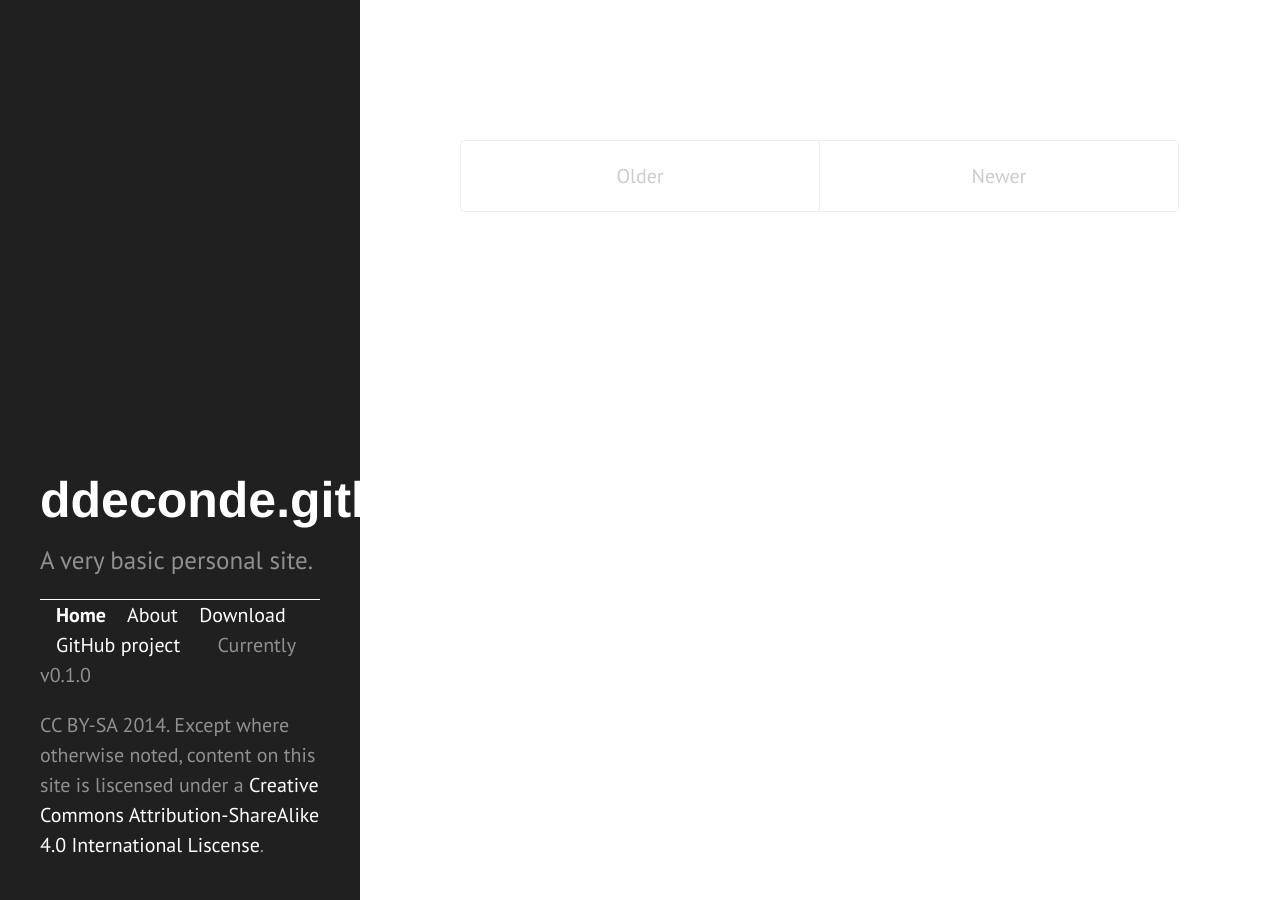
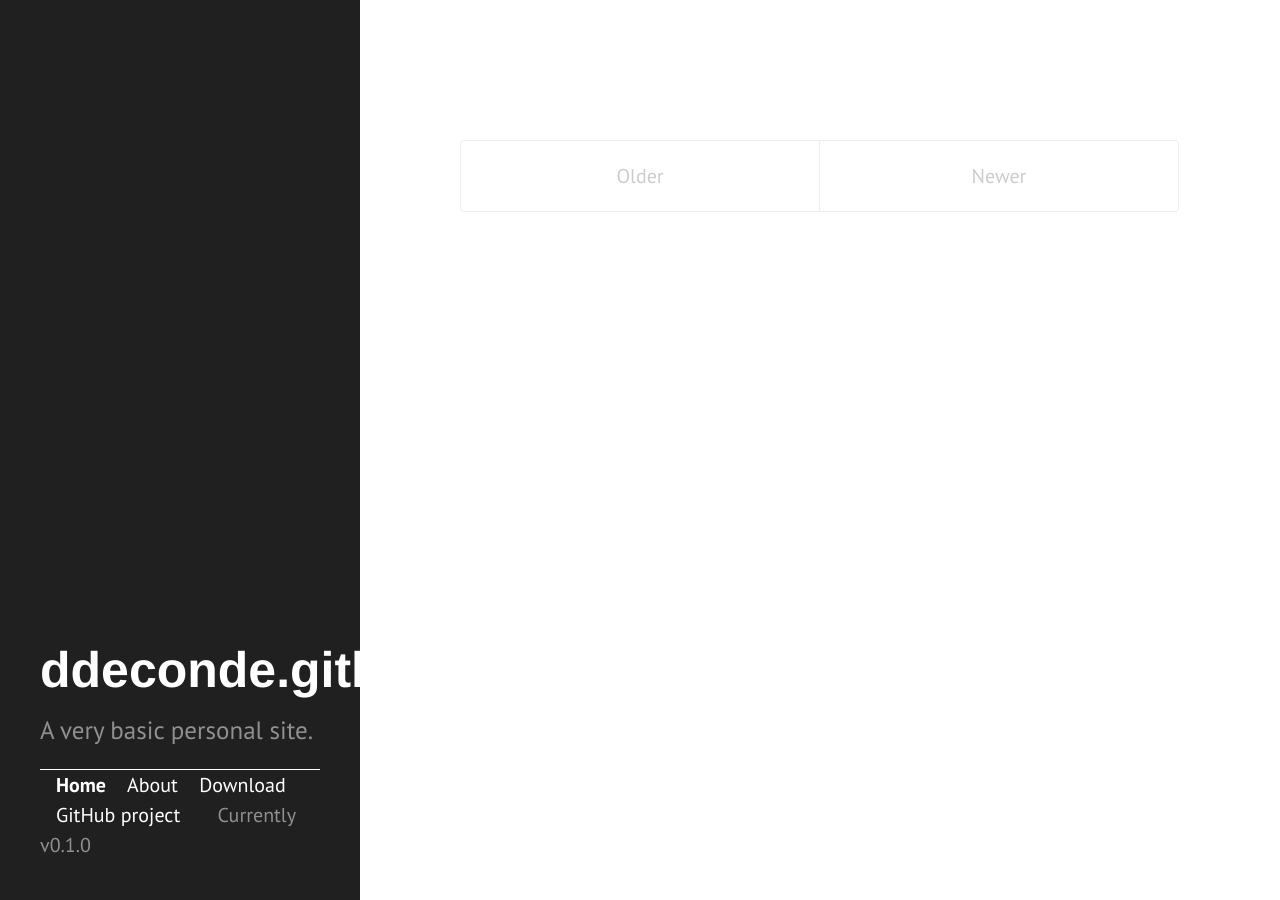
Before and after one commit to ddeconde/ddeconde.github.io, a Jekyll site: the page built from index.html, in a window 1280 px wide. Built offline with Jekyll 4.4.1, drawn with Linux system fonts in a browser that asks for light colours; Markdown is read by kramdown in place of the engine named in the settings; the list of posts is cut into pages by our own code.

Commit message:
back to hyde

```diff
--- a/_includes/sidebar.html
+++ b/_includes/sidebar.html
@@ -29,6 +29,5 @@
       <li class="sidebar-nav-item">Currently v{{ site.version }}</li>
     </ul>
 
-    <p>CC BY-SA {{ site.time | date: '%Y' }}. Except where otherwise noted, content on this site is liscensed under a <a href="http://creativecommons.org/licenses/by-sa/4.0/">Creative Commons Attribution-ShareAlike 4.0 International Liscense</a>.</p>
   </div>
 </div>
```
